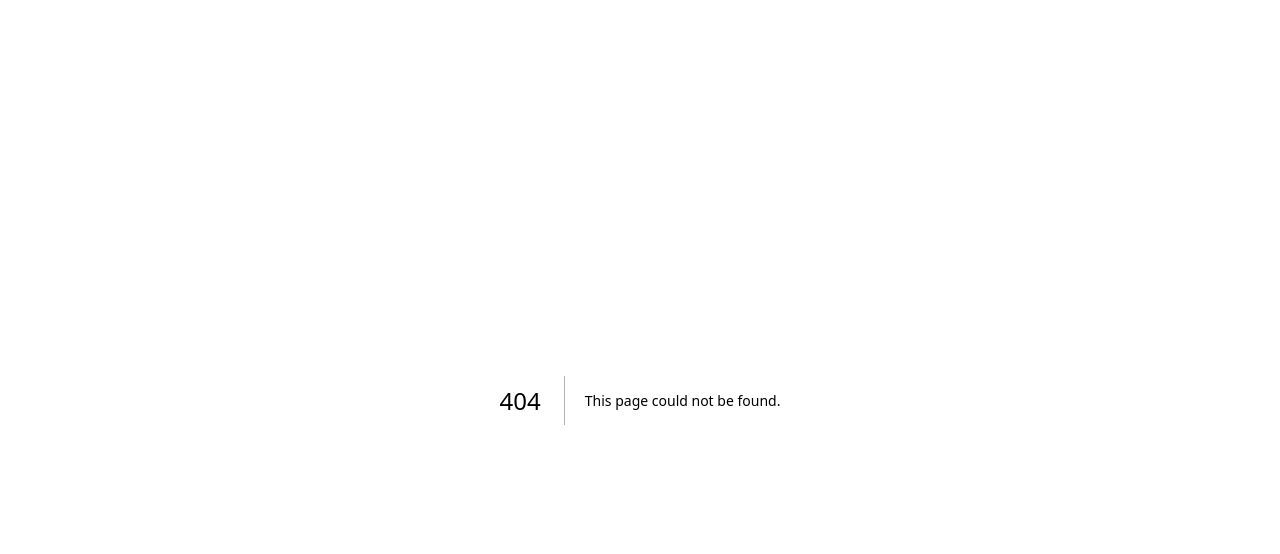
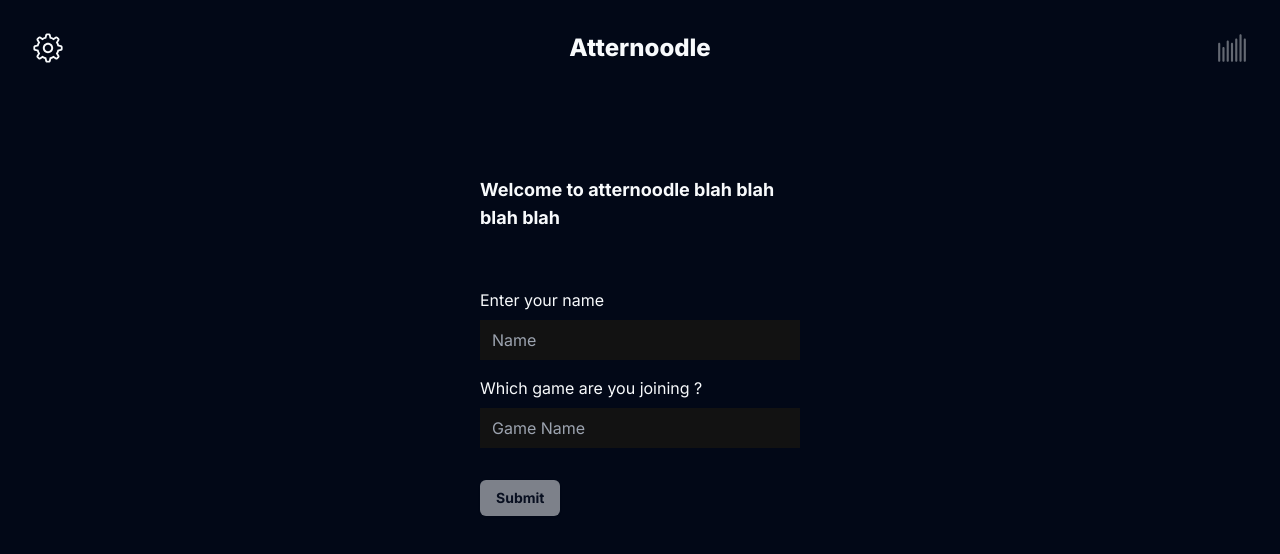
Before and after one commit to TomAtterton/Atternoodle, a Next.js app: page /introduction in a window 1280 px wide. Before the commit this address had no page. Shown: the top 554 px of the page. Built offline with nearby package versions, Linux system fonts and the light colour scheme.

Commit message:
Support introduction flow
- add introduction screens
- add settings screen placeholder
- add leaderboard screen placeholder
- add simple navigation bar
- add local storage with zustand
- fix minor styling issues
- add input from shadcn

```diff
--- a/package.json
+++ b/package.json
@@ -13,6 +13,7 @@
     "@radix-ui/react-dialog": "^1.1.1",
     "@radix-ui/react-icons": "^1.3.0",
     "@radix-ui/react-slot": "^1.1.0",
+    "@vercel/kv": "^2.0.0",
     "class-variance-authority": "^0.7.0",
     "clsx": "^2.1.1",
     "lucide-react": "^0.399.0",
@@ -23,7 +24,8 @@
     "react-canvas-confetti": "^2.0.7",
     "react-dom": "^18",
     "tailwind-merge": "^2.3.0",
-    "tailwindcss-animate": "^1.0.7"
+    "tailwindcss-animate": "^1.0.7",
+    "zustand": "^4.5.4"
   },
   "devDependencies": {
     "@types/node": "^20",
--- /dev/null
+++ b/src/app/game/page.tsx
@@ -0,0 +1,9 @@
+import PlayArea from '@/components/PlayArea/PlayArea';
+
+export default function Game() {
+  return (
+    <main className="flex min-h-screen flex-col items-center">
+      <PlayArea />
+    </main>
+  );
+}
--- /dev/null
+++ b/src/app/introduction/page.tsx
@@ -0,0 +1,58 @@
+'use client';
+import { Button } from '@/components/ui/button';
+import { useState } from 'react';
+import { useGlobalStore } from '@/store';
+import { useRouter } from 'next/navigation';
+
+export default function Introduction() {
+  const [name, setNameText] = useState('');
+  const [gameName, setGameNameText] = useState('');
+
+  const setName = useGlobalStore((state) => state.setName);
+  const setGameName = useGlobalStore((state) => state.setGameName);
+  const router = useRouter();
+
+  const handleAddName = () => {
+    // Check name against duplicate to prevent adding the same name
+    // Check secret to see if it matches what is stored in db
+    // persist name to db
+
+    setName(name);
+    setGameName(gameName);
+
+    // Redirect to game page
+    router.push('/game');
+  };
+
+  return (
+    <main className="flex min-h-screen flex-col items-center ">
+      <div className="w-full max-w-xs mt-20">
+        <p className="text-lg font-bold mb-14">Welcome to atternoodle blah blah blah blah</p>
+
+        <p className="mb-2">Enter your name</p>
+        <input
+          value={name}
+          onChange={(e) => setNameText(e.target.value)}
+          placeholder={'Name'}
+          className="w-full py-2 px-3"
+        />
+
+        <p className="mt-4 mb-2">Which game are you joining ?</p>
+        <input
+          value={gameName}
+          onChange={(e) => setGameNameText(e.target.value)}
+          placeholder={'Game Name'}
+          className="w-full py-2 px-3"
+        />
+
+        <Button
+          onClick={handleAddName}
+          disabled={!name || !gameName}
+          className=" font-bold py-2 px-4 mt-8"
+        >
+          Submit
+        </Button>
+      </div>
+    </main>
+  );
+}
--- a/src/app/layout.tsx
+++ b/src/app/layout.tsx
@@ -2,6 +2,7 @@ import type { Metadata } from 'next';
 import { Inter } from 'next/font/google';
 import './globals.css';
 import { ThemeProvider } from '@/components/theme-provider';
+import NavBar from '@/components/NavBar/NavBar';
 
 const inter = Inter({ subsets: ['latin'] });
 
@@ -19,6 +20,7 @@ export default function RootLayout({
     <html lang="en">
       <body className={inter.className}>
         <ThemeProvider attribute="class" defaultTheme="dark" enableSystem disableTransitionOnChange>
+          <NavBar />
           {children}
         </ThemeProvider>
       </body>
--- /dev/null
+++ b/src/app/leaderboard/page.tsx
@@ -0,0 +1,7 @@
+export default function Leaderboard() {
+  return (
+    <main className="flex min-h-screen flex-col items-center">
+      <p>Leaderboard</p>
+    </main>
+  );
+}
--- a/src/app/page.tsx
+++ b/src/app/page.tsx
@@ -1,9 +1,13 @@
-import PlayArea from '@/components/PlayArea/PlayArea';
+'use client';
+import { redirect } from 'next/navigation';
+import { useGlobalStore } from '@/store';
 
-export default function Home() {
-  return (
-    <main className="flex min-h-screen flex-col items-center justify-between">
-      <PlayArea />
-    </main>
-  );
+export default function Page() {
+  const state = useGlobalStore();
+
+  if (state?.name) {
+    return redirect('/game');
+  } else {
+    return redirect('/introduction');
+  }
 }
--- /dev/null
+++ b/src/app/settings/page.tsx
@@ -0,0 +1,19 @@
+'use client';
+import { useGlobalStore } from '@/store';
+import { Button } from '@/components/ui/button';
+import { useRouter } from 'next/navigation';
+
+export default function Settings() {
+  const handleClearStorage = useGlobalStore((state) => state.clear);
+  const router = useRouter();
+  const handleClear = () => {
+    handleClearStorage();
+    router.replace('./');
+  };
+  return (
+    <main className="flex min-h-screen flex-col items-center">
+      <p className={'text-xl font-bold mb-14'}>Settings</p>
+      <Button onClick={handleClear}>Clear Storage</Button>
+    </main>
+  );
+}
--- /dev/null
+++ b/src/components/NavBar/NavBar.tsx
@@ -0,0 +1,23 @@
+'use client';
+import { BarChartIcon, GearIcon } from '@radix-ui/react-icons';
+import Link from 'next/link';
+import { useGlobalStore } from '@/store';
+
+const NavBar = () => {
+  const gameName = useGlobalStore((state) => state.gameName);
+  return (
+    <div className="flex justify-between flex-wrap p-8 ">
+      <Link href={'/settings'}>
+        <GearIcon className="h-8 w-8" />
+      </Link>
+      <Link href={'/'}>
+        <p className="text-2xl font-extrabold">Atternoodle</p>
+      </Link>
+      <Link href={'/leaderboard'} className={`${!gameName && 'pointer-events-none'}`}>
+        <BarChartIcon className={`h-8 w-8 ${!gameName && 'opacity-40'}`} />
+      </Link>
+    </div>
+  );
+};
+
+export default NavBar;
--- a/src/components/PlayArea/PlayArea.tsx
+++ b/src/components/PlayArea/PlayArea.tsx
@@ -29,7 +29,7 @@ const PlayArea = () => {
   // TODO add flip animation to reveal the states of the letters
 
   return (
-    <div className={'flex flex-col items-center min-h-screen justify-around '}>
+    <div className={'flex flex-col items-center min-h-screen '}>
       <div className={'flex gap-2 lg:gap-4 flex-col pb-12'}>
         {new Array(6).fill(null).map((tile, index) => {
           const isActive = currentRow === index;
--- a/src/components/Tile/Tile.tsx
+++ b/src/components/Tile/Tile.tsx
@@ -23,7 +23,7 @@ const Tile = ({ letter, titleState }: Props) => {
 
   return (
     <div
-      className={`h-14 w-14 lg:h-24 lg:w-24 ${backgroundColor} justify-center items-center flex rounded`}
+      className={`h-14 w-14 lg:h-20 lg:w-20 ${backgroundColor} justify-center items-center flex rounded`}
     >
       <p className={'text-black text-3xl uppercase drop-shadow-md'}>{letter}</p>
     </div>
--- /dev/null
+++ b/src/components/ui/input.tsx
@@ -0,0 +1,24 @@
+import * as React from 'react';
+
+import { cn } from '@/lib/utils';
+
+export interface InputProps extends React.InputHTMLAttributes<HTMLInputElement> {}
+
+const Input = React.forwardRef<HTMLInputElement, InputProps>(
+  ({ className, type, ...props }, ref) => {
+    return (
+      <input
+        type={type}
+        className={cn(
+          'flex h-9 w-full rounded-md border border-input bg-transparent px-3 py-1 text-sm shadow-sm transition-colors file:border-0 file:bg-transparent file:text-sm file:font-medium placeholder:text-muted-foreground focus-visible:outline-none focus-visible:ring-1 focus-visible:ring-ring disabled:cursor-not-allowed disabled:opacity-50',
+          className,
+        )}
+        ref={ref}
+        {...props}
+      />
+    );
+  },
+);
+Input.displayName = 'Input';
+
+export { Input };
--- /dev/null
+++ b/src/store/index.tsx
@@ -0,0 +1,26 @@
+import { create } from 'zustand';
+import { persist, createJSONStorage } from 'zustand/middleware';
+
+interface GlobalStore {
+  name: string;
+  gameName: string;
+  setName: (name: string) => void;
+  setGameName: (gameName: string) => void;
+  clear: () => void;
+}
+
+export const useGlobalStore = create<GlobalStore>()(
+  persist(
+    (set, get) => ({
+      name: '',
+      gameName: '',
+      setName: (name: string) => set({ name }),
+      setGameName: (gameName: string) => set({ gameName }),
+      clear: () => set({ name: '', gameName: '' }),
+    }),
+    {
+      name: 'atternoodle-storage',
+      storage: createJSONStorage(() => sessionStorage),
+    },
+  ),
+);
```
Also changed, not shown: 1 other file (tests, documents, lock files or other folders).
